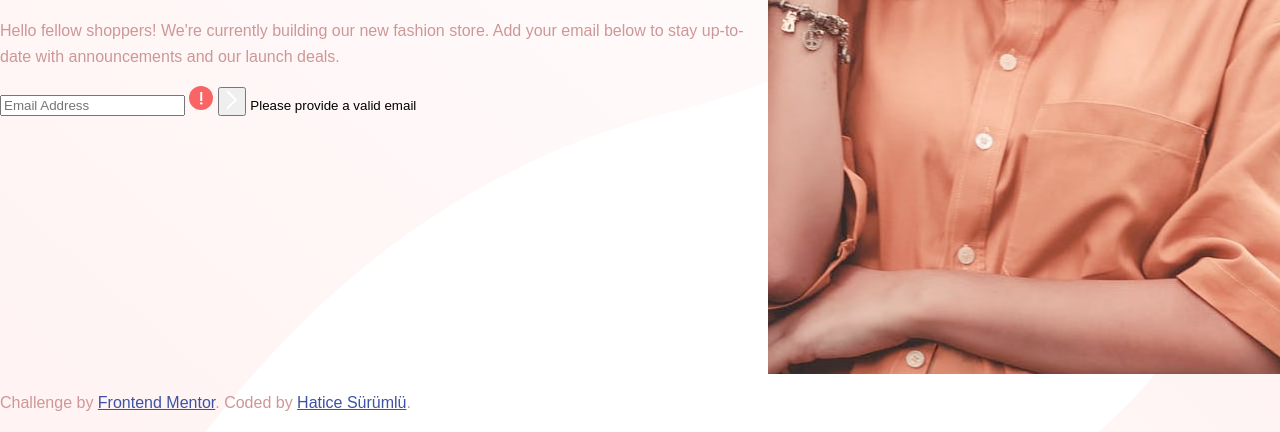
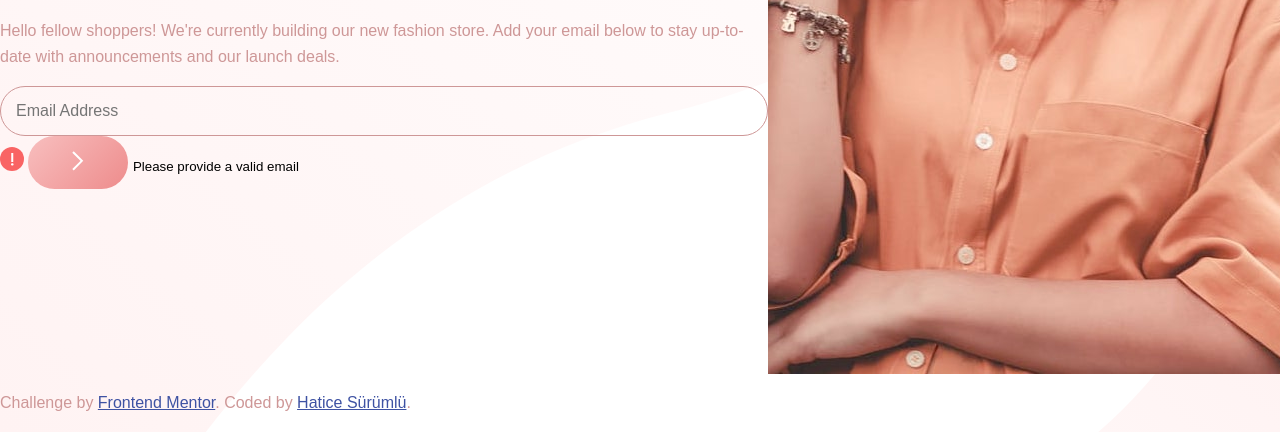
Before and after one commit to Haticesurumlu/fm-base-apparel-coming-soon-page, a plain HTML site: page base-apparel-coming-soon-master/index.html in a window 1280 px wide. Shown: the part 426-858 px from the top of the page. Drawn offline with Linux system fonts and the light colour scheme.

Commit message:
style: style the elements of form

```diff
--- a/base-apparel-coming-soon-master/style.css
+++ b/base-apparel-coming-soon-master/style.css
@@ -61,14 +61,24 @@ p {
 }
 
 form {
-
+position: relative;
 }
 
 input {
+    background-color: transparent;
+    border: 1px solid hsl(0,36%,70%);
+    border-radius: 50px;
+    font-size: 16px;
+    padding: 15px;
+    width: 100%;
 
 }
 button {
-
+background-image: linear-gradient(135deg, hsl(0,80%,86%), hsl(0,74%,74%));
+padding: 15px;
+border: none;
+border-radius: 50px;
+width: 100px;
 }
 small {
 
```
